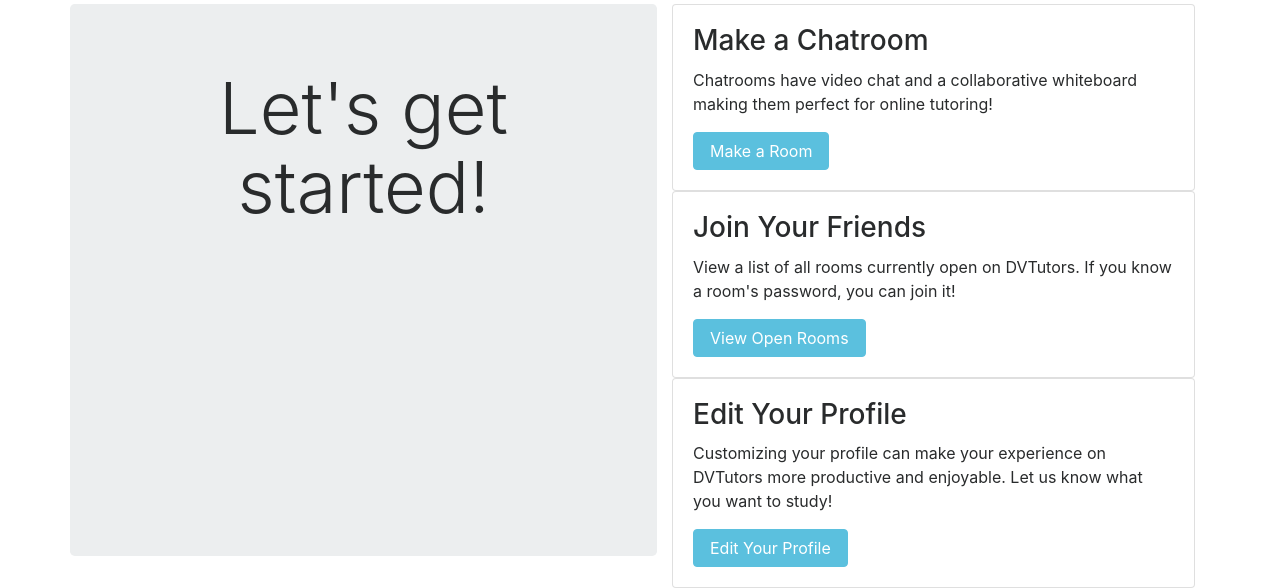
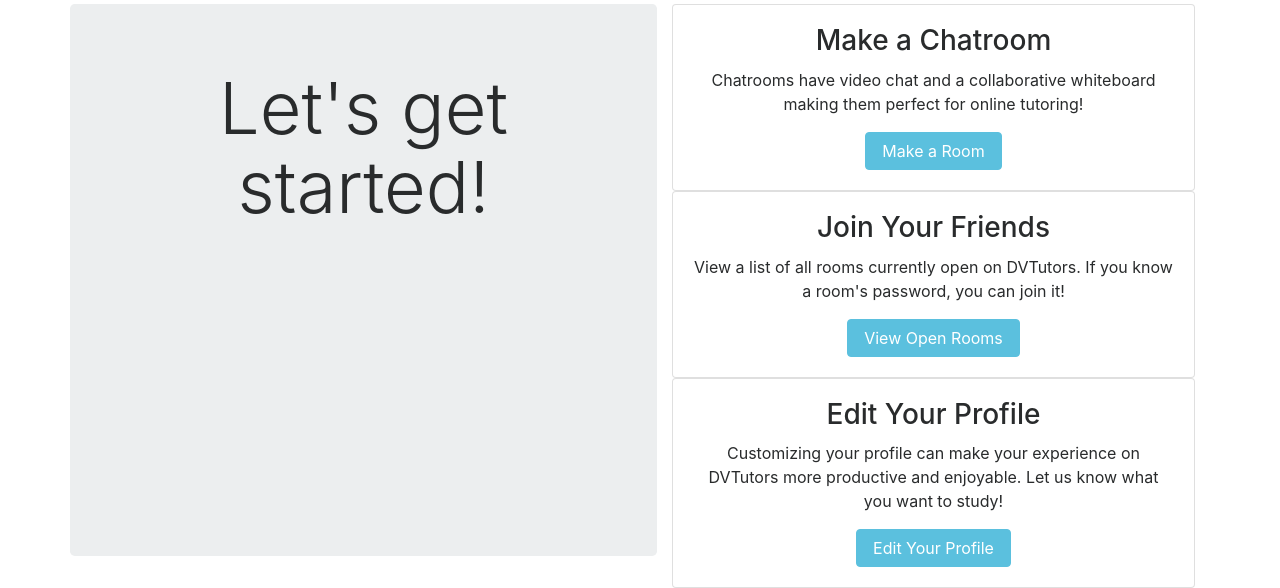
Before and after one commit to nooseman/dvtutors, a Flask app: page /home in a window 1280 px wide. Shown: the part 352-940 px from the top of the page. Run offline with Flask 2, Linux system fonts and the light colour scheme; the visitor is signed in with stand-in values (Sample User, id 1); data comes from the database, SQL or seed files in the repository; parts of the project's set-up code (start-up, migrations or seed data) failed here and were passed over; some libraries are stand-ins or nearby versions.

Commit message:
Centered text on cards

```diff
--- a/app/templates/home.html
+++ b/app/templates/home.html
@@ -8,21 +8,21 @@
 			</div>
             <div class="col">
                 <div class="card">
-                    <div class="card-block">
+                    <div class="card-block text-center">
                         <h3 class="card-title">Make a Chatroom</h3>
                         <p class="card-text">Chatrooms have video chat and a collaborative whiteboard making them perfect for online tutoring!</p>
                         <a href="{{ url_for('chat') }}" class="btn btn-info" role="button">Make a Room</a>
                     </div>
                 </div>
                 <div class="card">
-                    <div class="card-block">
+                    <div class="card-block text-center">
                         <h3 class="card-title">Join Your Friends</h3>
                         <p class="card-text">View a list of all rooms currently open on DVTutors. If you know a room's password, you can join it!</p>
                         <a href="{{ url_for('list') }}" class="btn btn-info" role="button">View Open Rooms</a>
                     </div>
                 </div>
                 <div class="card">
-                    <div class="card-block">
+                    <div class="card-block text-center">
                         <h3 class="card-title">Edit Your Profile</h3>
                         <p class="card-text">Customizing your profile can make your experience on DVTutors more productive and enjoyable. Let us know what you want to study!</p>
                         <a href="{{ url_for('edit') }}" class="btn btn-info" role="button">Edit Your Profile</a>
```
